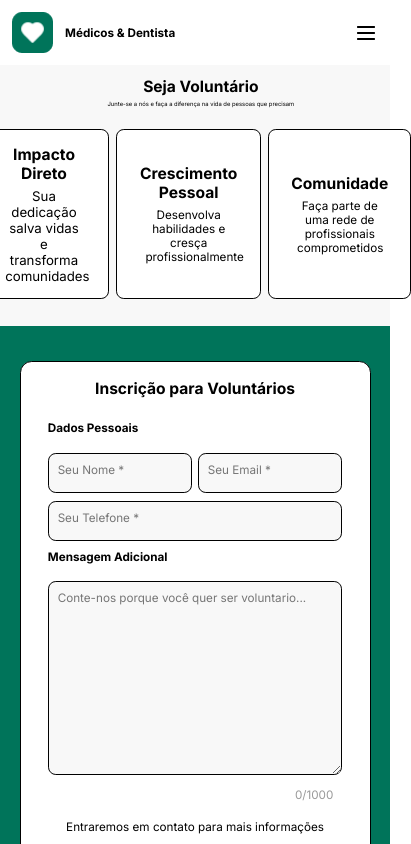
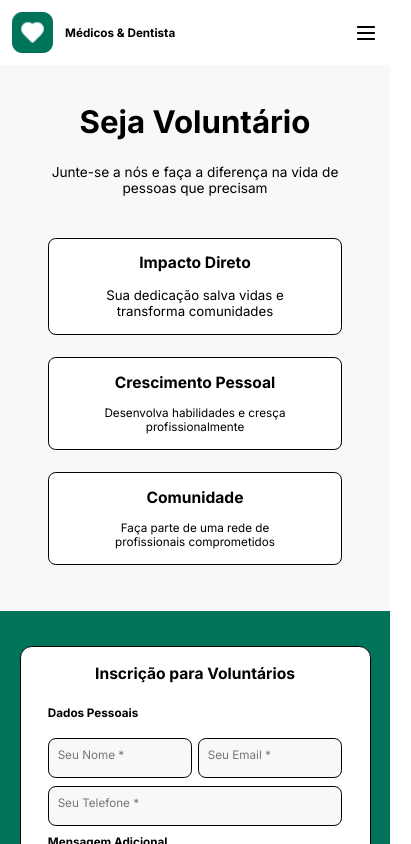
Before and after one commit to Al3ncar/MedDent-connect, a React (Vite) app: page /seja-voluntario in a window 390 px wide. Shown: the top 844 px of the page, 411 px wide, since content can reach past the window. Built offline with nearby package versions, Linux system fonts and the light colour scheme.

Commit message:
style: added new type

```diff
--- a/src/styles/components/ui/content.module.scss
+++ b/src/styles/components/ui/content.module.scss
@@ -50,6 +50,7 @@
 
   @media (max-width: 1224px) {
     &__impact,
+    &__volunteer,
     &__mission {
       .title {
         h2 {
@@ -64,6 +65,7 @@
   }
   @media (max-width: 824px) {
     &__impact,
+    &__volunteer,
     &__mission {
       .title {
         h2 {
@@ -78,6 +80,7 @@
   }
   @media (max-width: 592px) {
     &__impact,
+    &__volunteer,
     &__mission {
       text-align: center;
       .title {
@@ -102,9 +105,19 @@
         margin-bottom: 5%;
       }
     }
+
+    &__volunteer {
+      .title {
+        p {
+          margin-top: 5%;
+          font-size: 3.5vw;
+        }
+      }
+    }
   }
   @media (max-width: 167px) {
     &__impact,
+    &__volunteer,
     &__mission {
       text-align: center;
       .title {
```
